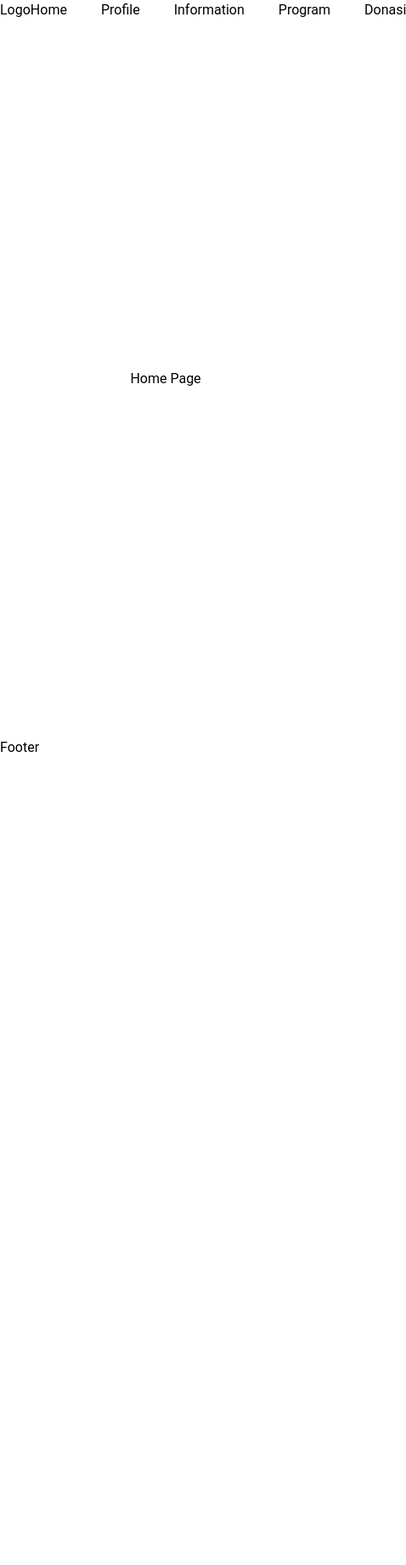
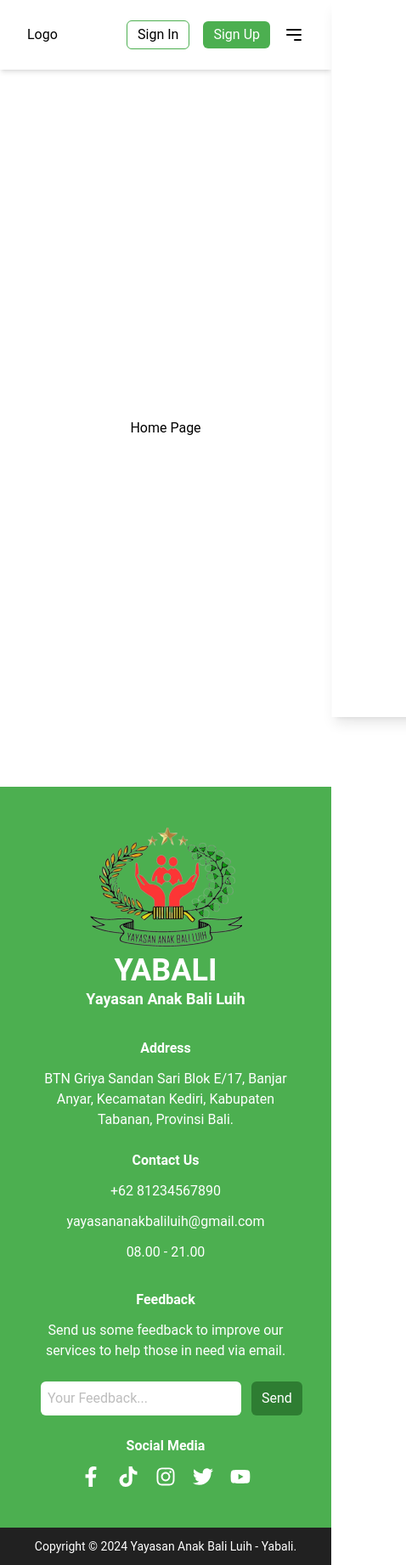
Before and after one commit to parceladev/yabali, a React (Vite) app: page /user in a window 390 px wide. Shown: the whole page at 85% size, 478 px wide, since content can reach past the window. Before the commit the page ends 892 px from the top, so only its background shows below. Built offline with nearby package versions, Linux system fonts and the light colour scheme.

Commit message:
Add Navbar & Footer

```diff
--- /dev/null
+++ b/src/components/donations/index.js
@@ -0,0 +1 @@
+export { default as ProfilePage } from './ProfilePage.jsx';
--- a/src/components/layouts/Footer.jsx
+++ b/src/components/layouts/Footer.jsx
@@ -1,5 +1,101 @@
+import {
+  FaInstagram,
+  FaFacebookF,
+  FaTiktok,
+  FaTwitter,
+  FaYoutube,
+} from 'react-icons/fa';
+
 const Footer = () => {
-  return <div>Footer</div>;
+  return (
+    <div>
+      <div className="grid grid-cols-1 gap-8 p-12 text-center text-white bg-green-500 md:grid-cols-2 lg:grid-cols-3 md:text-start">
+        <div className="flex flex-col items-center justify-center md:col-span-2 lg:col-span-1 md:items-center">
+          <img
+            src="/public/logo/transparant-logo-yabali.png"
+            alt="YABALI Logo"
+          />
+          <h1 className="text-4xl font-semibold">YABALI</h1>
+          <h2 className="text-lg font-semibold">Yayasan Anak Bali Luih</h2>
+        </div>
+        <div className="flex flex-col gap-6 md:col-span-1">
+          <div className="flex flex-col gap-3">
+            <h3 className="font-bold">Address</h3>
+            <p>
+              BTN Griya Sandan Sari Blok E/17, Banjar Anyar, Kecamatan Kediri,
+              Kabupaten Tabanan, Provinsi Bali.
+            </p>
+          </div>
+          <div className="flex flex-col gap-3">
+            <h3 className="font-bold">Contact Us</h3>
+            <p>+62 81234567890</p>
+            <p>yayasananakbaliluih@gmail.com</p>
+            <p>08.00 - 21.00</p>
+          </div>
+        </div>
+        <div className="flex flex-col gap-6 md:col-span-1">
+          <div className="flex flex-col gap-3">
+            <h3 className="font-bold">Feedback</h3>
+            <p>
+              Send us some feedback to improve our services to help those in
+              need via email.
+            </p>
+          </div>
+          <div className="flex gap-3">
+            <input
+              type="text"
+              placeholder="Your Feedback..."
+              className="flex-grow p-2 rounded-md"
+            />
+            <button className="px-3 py-2 bg-green-800 rounded-md">Send</button>
+          </div>
+          <div className="flex flex-col gap-3">
+            <h3 className="font-bold">Social Media</h3>
+            <div className="flex justify-center gap-5 md:justify-start">
+              <a
+                href="https://www.facebook.com"
+                target="_blank"
+                rel="noopener noreferrer"
+              >
+                <FaFacebookF className="text-2xl text-white hover:text-gray-300" />
+              </a>
+              <a
+                href="https://www.tiktok.com"
+                target="_blank"
+                rel="noopener noreferrer"
+              >
+                <FaTiktok className="text-2xl text-white hover:text-gray-300" />
+              </a>
+              <a
+                href="https://www.instagram.com"
+                target="_blank"
+                rel="noopener noreferrer"
+              >
+                <FaInstagram className="text-2xl text-white hover:text-gray-300" />
+              </a>
+              <a
+                href="https://www.twitter.com"
+                target="_blank"
+                rel="noopener noreferrer"
+              >
+                <FaTwitter className="text-2xl text-white hover:text-gray-300" />
+              </a>
+              <a
+                href="https://www.youtube.com"
+                target="_blank"
+                rel="noopener noreferrer"
+              >
+                <FaYoutube className="text-2xl text-white hover:text-gray-300" />
+              </a>
+            </div>
+          </div>
+        </div>
+      </div>
+      <div className="py-3 text-sm text-center text-white bg-gray-900">
+        <p>Copyright © 2024 Yayasan Anak Bali Luih - Yabali.</p>
+      </div>
+    </div>
+  );
 };
 
 export default Footer;
--- a/src/components/layouts/Navbar.jsx
+++ b/src/components/layouts/Navbar.jsx
@@ -1,19 +1,100 @@
+import { useState } from 'react';
+
 const Navbar = () => {
+  const [isMenuOpen, setIsMenuOpen] = useState(false);
+
   return (
-    <div className="flex justify-between">
+    <div className="flex items-center justify-between gap-16 px-8 py-6 shadow-md lg:px-16">
       <div>
         <a href="/">Logo</a>
       </div>
-      <div className="flex gap-10">
-        <a href="/">Home</a>
-        <a href="/user/profil">Profile</a>
-        <a href="/user/informasi">Information</a>
+      <div className="hidden lg:gap-14 lg:flex">
+        <a href="/">Beranda</a>
+        <a href="/user/profil">Profil</a>
         <a href="/user/program">Program</a>
+        <a href="/user/informasi">Informasi</a>
         <a href="/user/donasi">Donasi</a>
-        {/* <div>
-          <a href="/auth/sign-up">Sign Up</a>
-          <a href="/auth/sign-in">Sign In</a>
-        </div> */}
+      </div>
+      <div className="flex items-center gap-4">
+        <a
+          href="/auth/sign-in"
+          className="px-3 py-1 border border-green-500 rounded-md"
+        >
+          Sign In
+        </a>
+        <a
+          href="/auth/sign-up"
+          className="px-3 py-1 text-white bg-green-500 rounded-md"
+        >
+          Sign Up
+        </a>
+        <button
+          onClick={() => setIsMenuOpen(!isMenuOpen)}
+          className="lg:hidden"
+        >
+          <svg
+            xmlns="http://www.w3.org/2000/svg"
+            className="w-6 h-6"
+            fill="none"
+            viewBox="0 0 24 24"
+            stroke="currentColor"
+          >
+            <path
+              strokeLinecap="round"
+              strokeLinejoin="round"
+              strokeWidth={2}
+              d="M4 6h16M4 12h16m-7 6h7"
+            />
+          </svg>
+        </button>
+      </div>
+      <div
+        className={`fixed inset-0 z-40 bg-black bg-opacity-50 transition-opacity ${
+          isMenuOpen ? 'opacity-100' : 'opacity-0 pointer-events-none'
+        }`}
+        onClick={() => setIsMenuOpen(false)}
+      ></div>
+      <div
+        className={`fixed top-0 right-0 w-[75%] lg:w-[30%] h-full bg-white shadow-lg z-50 p-5 transform transition-transform duration-300 ease-in-out ${
+          isMenuOpen ? 'translate-x-0' : 'translate-x-full'
+        }`}
+      >
+        <button
+          onClick={() => setIsMenuOpen(false)}
+          className="absolute top-7 right-8"
+        >
+          <svg
+            xmlns="http://www.w3.org/2000/svg"
+            className="w-6 h-6"
+            fill="none"
+            viewBox="0 0 24 24"
+            stroke="currentColor"
+          >
+            <path
+              strokeLinecap="round"
+              strokeLinejoin="round"
+              strokeWidth={2}
+              d="M6 18L18 6M6 6l12 12"
+            />
+          </svg>
+        </button>
+        <div className="flex flex-col items-center justify-center w-full h-full gap-16">
+          <a href="/" className="block mt-10">
+            Beranda
+          </a>
+          <a href="/user/profil" className="block mt-5">
+            Profil
+          </a>
+          <a href="/user/program" className="block mt-5">
+            Program
+          </a>
+          <a href="/user/informasi" className="block mt-5">
+            Informasi
+          </a>
+          <a href="/user/donasi" className="block mt-5">
+            Donasi
+          </a>
+        </div>
       </div>
     </div>
   );
```
Also changed, not shown: public/logo/transparant-logo-yabali.png (added), src/index.css (line endings or trailing spaces).
